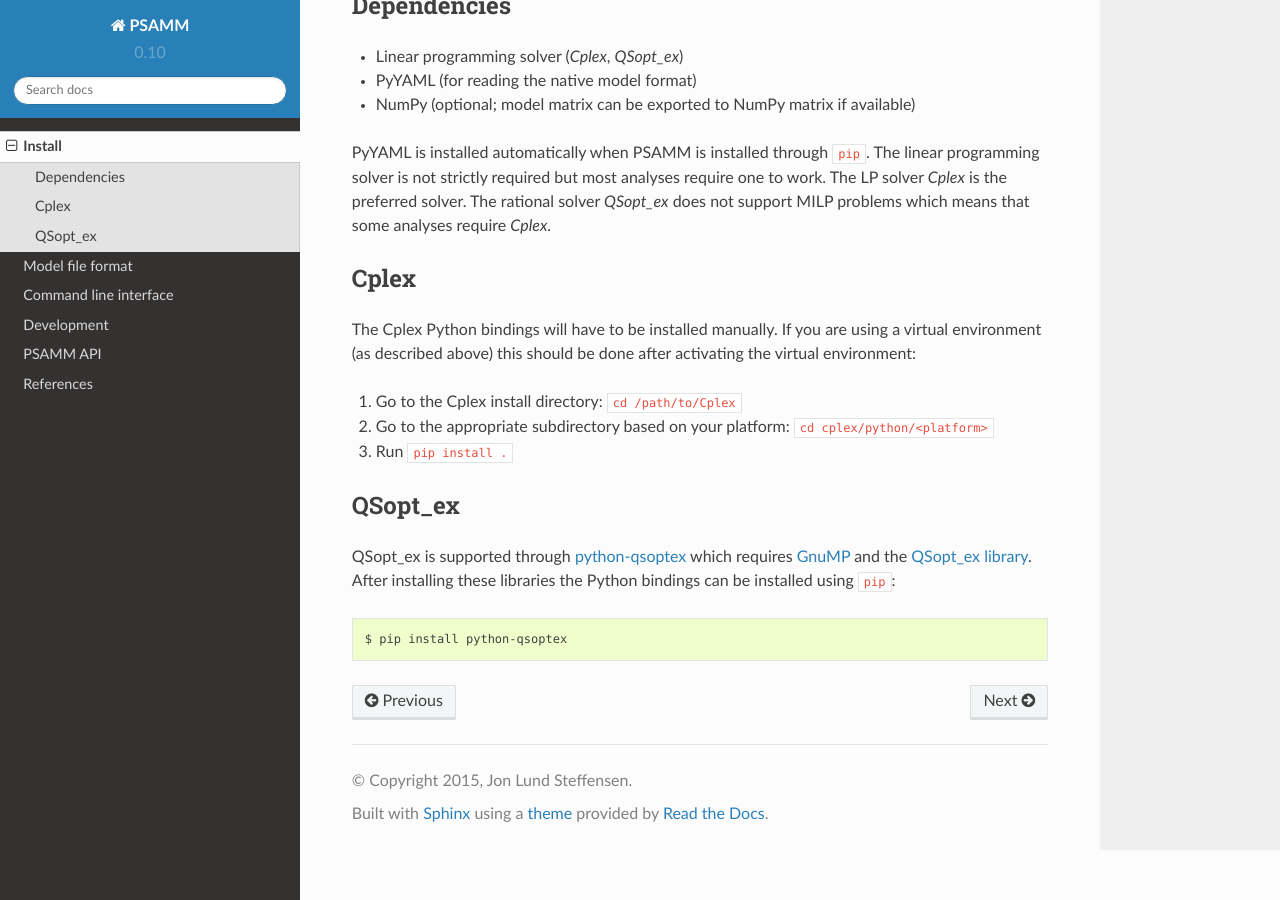
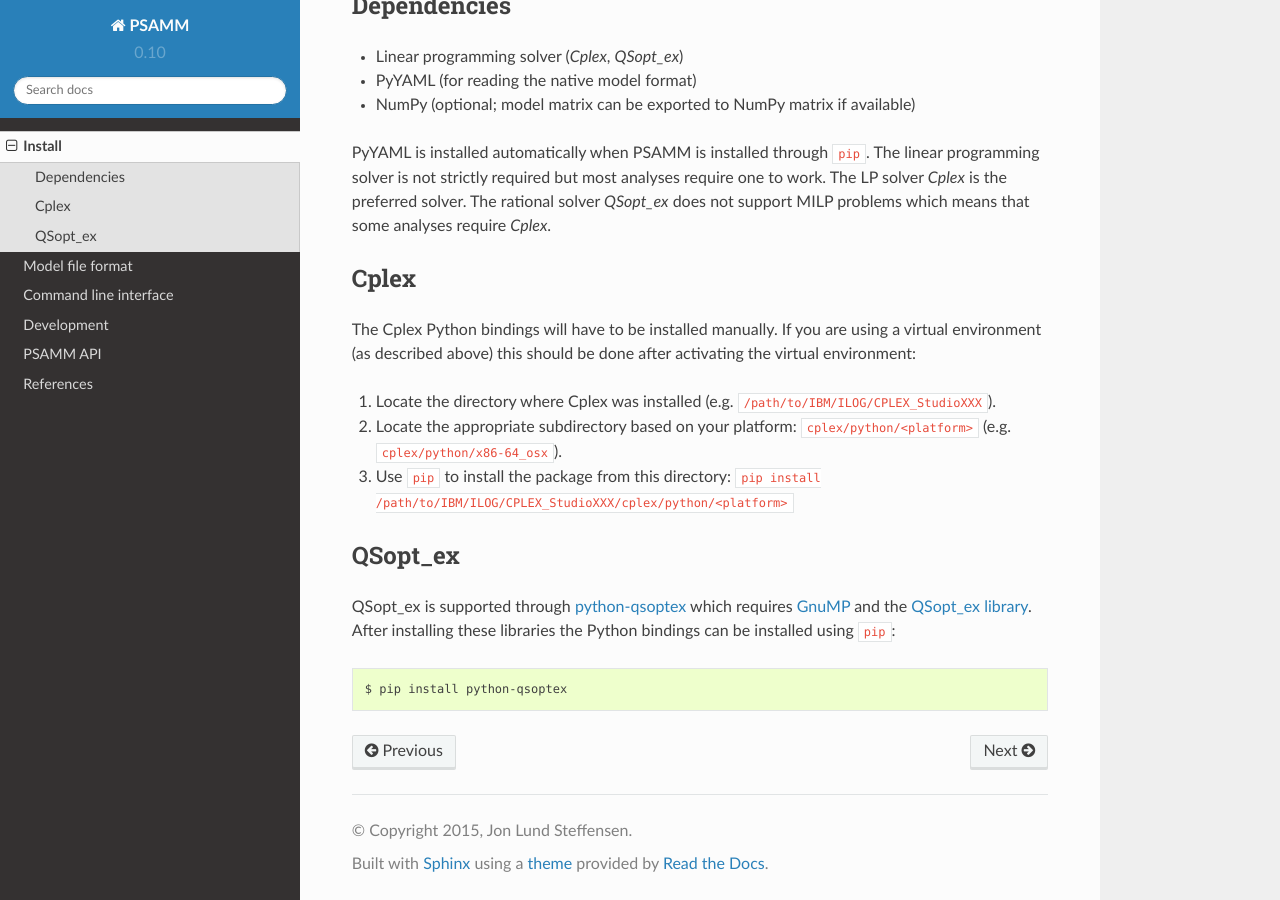
Before and after one commit to zhanglab/psamm, a Sphinx documentation site: the page built from docs/install.rst, in a window 1280 px wide and 900 px high, scrolled down 678 px. Built offline with Sphinx 7.4.7 and the Read the Docs theme 2.0.0, drawn with Linux system fonts in a browser that asks for light colours.

Commit message:
docs: Clarify install instructions for Cplex python bindings

```diff
--- a/docs/install.rst
+++ b/docs/install.rst
@@ -49,10 +49,10 @@
 a virtual environment (as described above) this should be done after activating
 the virtual environment:
 
-1. Go to the Cplex install directory: ``cd /path/to/Cplex``
-2. Go to the appropriate subdirectory based on your platform:
-   ``cd cplex/python/<platform>``
-3. Run ``pip install .``
+1. Locate the directory where Cplex was installed (e.g. ``/path/to/IBM/ILOG/CPLEX_StudioXXX``).
+2. Locate the appropriate subdirectory based on your platform:
+   ``cplex/python/<platform>`` (e.g. ``cplex/python/x86-64_osx``).
+3. Use ``pip`` to install the package from this directory: ``pip install /path/to/IBM/ILOG/CPLEX_StudioXXX/cplex/python/<platform>``
 
 QSopt_ex
 --------
```
